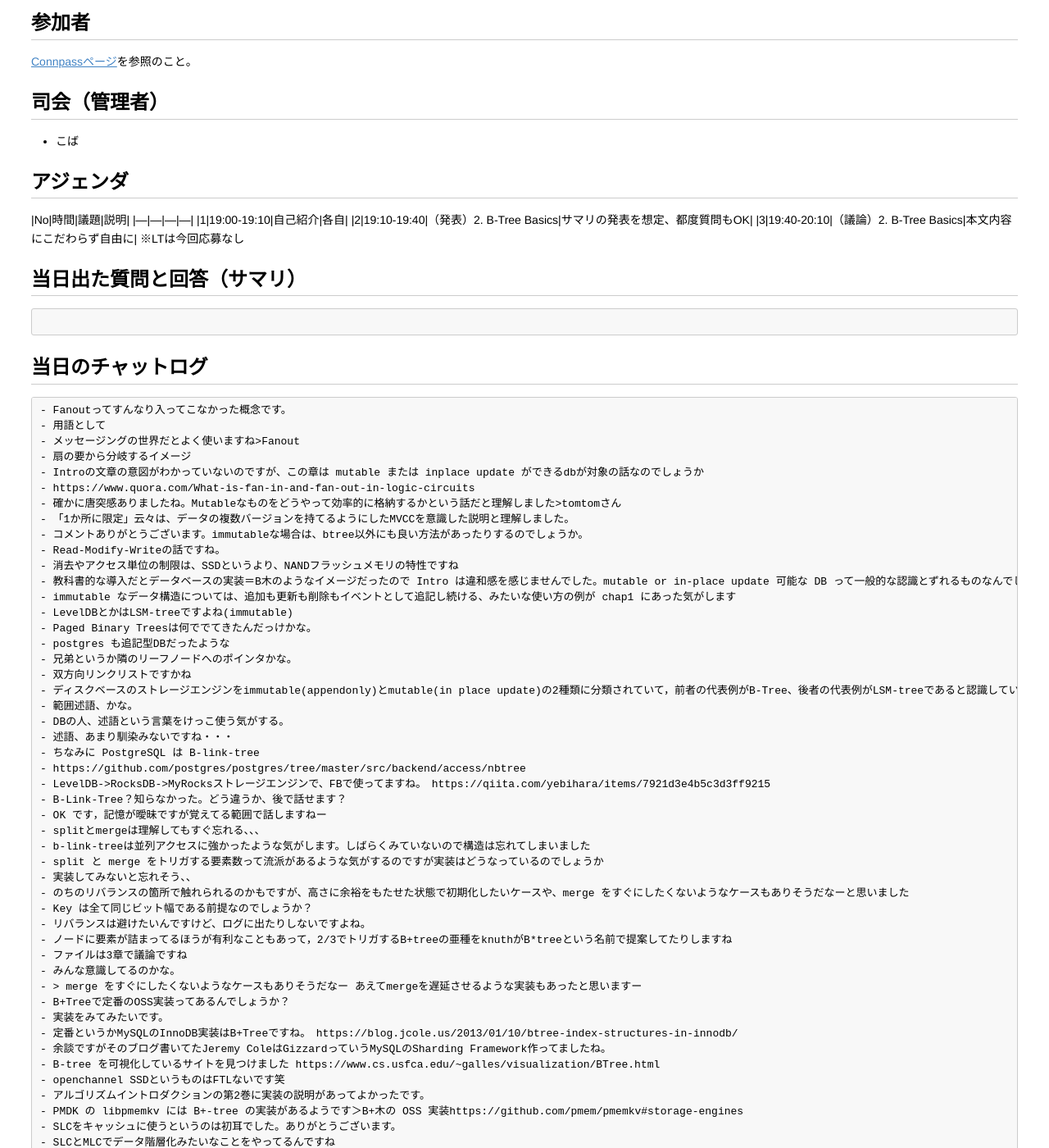
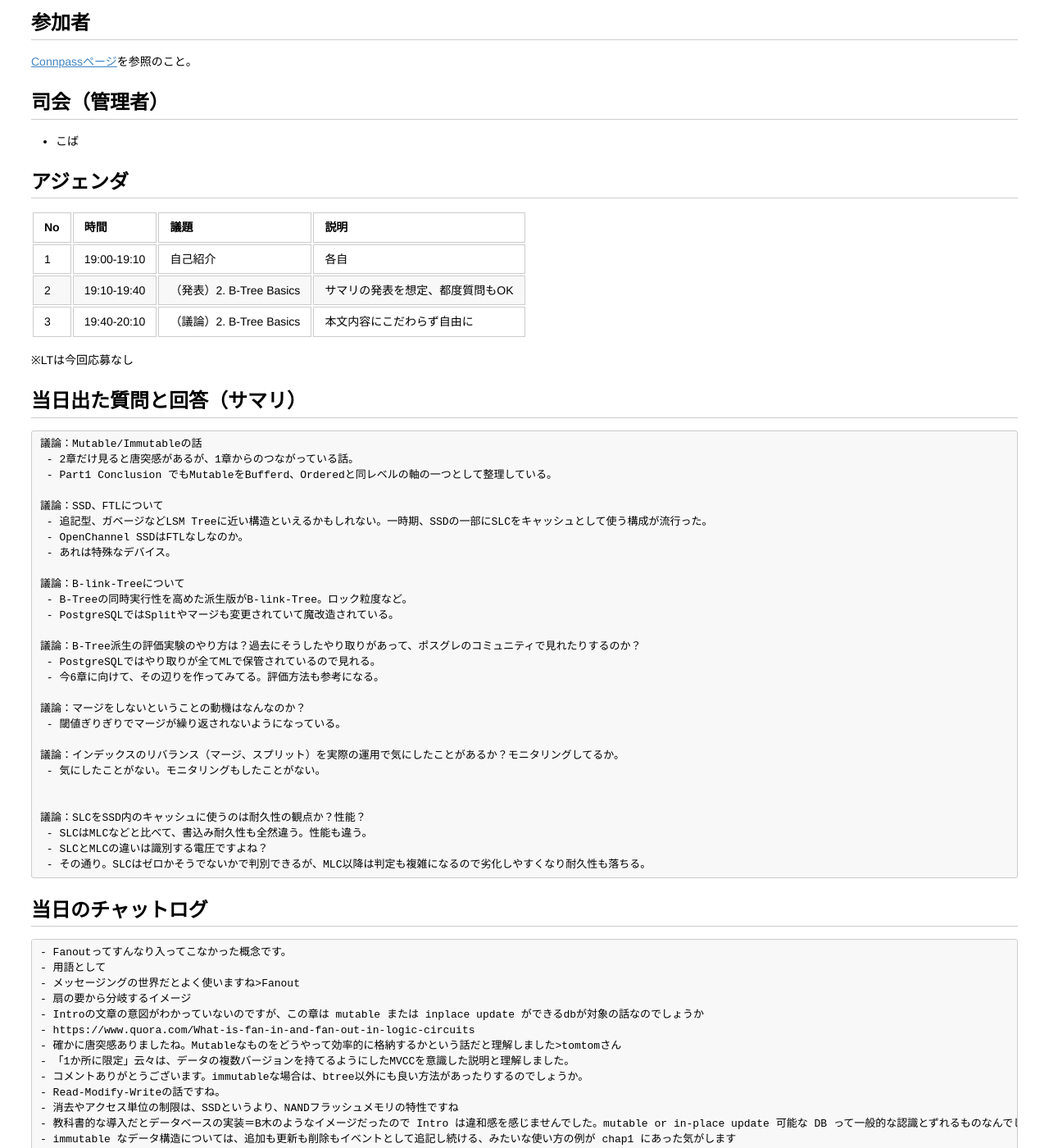
Before and after one commit to Database-Internals-Reading-Group-Japan/group-tokyo, a Jekyll site: the page built from No01/20200604/agenda.md, in a window 1280 px wide and 1400 px high, scrolled down 321 px. Shown: the whole window at 82% size. Built offline with Jekyll 4.4.1, drawn with Linux system fonts in a browser that asks for light colours; some of the changed text lies outside the part shown.

Commit message:
Update agenda.md

````diff
--- a/No01/20200604/agenda.md
+++ b/No01/20200604/agenda.md
@@ -26,12 +26,40 @@ title: 20200604
 |1|19:00-19:10|自己紹介|各自|
 |2|19:10-19:40|（発表）2. B-Tree Basics|サマリの発表を想定、都度質問もOK|
 |3|19:40-20:10|（議論）2. B-Tree Basics|本文内容にこだわらず自由に|
+
 ※LTは今回応募なし
 
 ## 当日出た質問と回答（サマリ）
 
 ```
+議論：Mutable/Immutableの話
+ - 2章だけ見ると唐突感があるが、1章からのつながっている話。
+ - Part1 Conclusion でもMutableをBufferd、Orderedと同レベルの軸の一つとして整理している。
 
+議論：SSD、FTLについて
+ - 追記型、ガベージなどLSM Treeに近い構造といえるかもしれない。一時期、SSDの一部にSLCをキャッシュとして使う構成が流行った。
+ - OpenChannel SSDはFTLなしなのか。
+ - あれは特殊なデバイス。
+
+議論：B-link-Treeについて
+ - B-Treeの同時実行性を高めた派生版がB-link-Tree。ロック粒度など。
+ - PostgreSQLではSplitやマージも変更されていて魔改造されている。
+
+議論：B-Tree派生の評価実験のやり方は？過去にそうしたやり取りがあって、ポスグレのコミュニティで見れたりするのか？
+ - PostgreSQLではやり取りが全てMLで保管されているので見れる。
+ - 今6章に向けて、その辺りを作ってみてる。評価方法も参考になる。
+
+議論：マージをしないということの動機はなんなのか？
+ - 閾値ぎりぎりでマージが繰り返されないようになっている。
+
+議論：インデックスのリバランス（マージ、スプリット）を実際の運用で気にしたことがあるか？モニタリングしてるか。
+ - 気にしたことがない。モニタリングもしたことがない。
+
+
+議論：SLCをSSD内のキャッシュに使うのは耐久性の観点か？性能？
+ - SLCはMLCなどと比べて、書込み耐久性も全然違う。性能も違う。
+ - SLCとMLCの違いは識別する電圧ですよね？
+ - その通り。SLCはゼロかそうでないかで判別できるが、MLC以降は判定も複雑になるので劣化しやすくなり耐久性も落ちる。
 ```
 
 ## 当日のチャットログ
@@ -107,9 +135,6 @@ title: 20200604
 - MySQL 5.7.xからマージの閾値をMERGE_THRESHOLDで指定できますね。デフォルトは50 https://dev.mysql.com/doc/refman/5.7/en/index-page-merge-threshold.html
 - 50(%)あいたらマージするって結構アグレッシブに感じましたが、そういうものなんですね。
 - SLC cache の簡単な測定はこちらなどにありますね https://ascii.jp/elem/000/001/860/1860708/4/
-- ありがとうございます。
-- ほんの表紙と魚種が違いますね・・・
-- databass
 ```
 
 ## 司会者のいろいろ
@@ -117,6 +142,7 @@ title: 20200604
 ### 感想
 
 - フラッシュメモリベンダの方がいたり、ファーム書いてた人がいたりとこの第2章にふさわしいメンバーで知識が深まった。
+- 著者から頂いたステッカーは紹介できたが、まだ配れないのであった。
 
 ### 反省点
 
````
